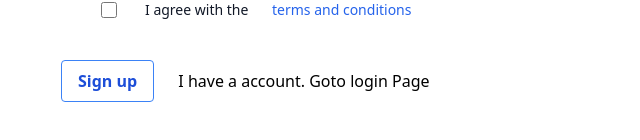
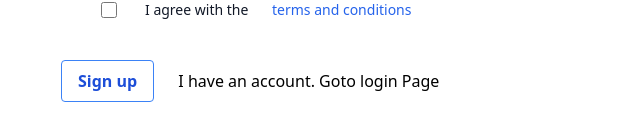
Before and after one commit to Taufiqul7756/Generations-Gaze, a React (Create React App) app in the folder client/: page /register in a window 1280 px wide. Shown: the part 418-558 px from the top of the page, without its empty margins (323-963 px from the left). Built offline with nearby package versions, Linux system fonts and the light colour scheme.

Commit message:
Spelling correction

```diff
--- a/client/src/components/Register.jsx
+++ b/client/src/components/Register.jsx
@@ -125,7 +125,7 @@ const Register = ({ setAuth }) => {
           >
             Sign up
           </button>
-          <Link to="/login"> I have a account. Goto login Page</Link>
+          <Link to="/login"> I have an account. Goto login Page</Link>
         </form>
       </div>
     </>
```
